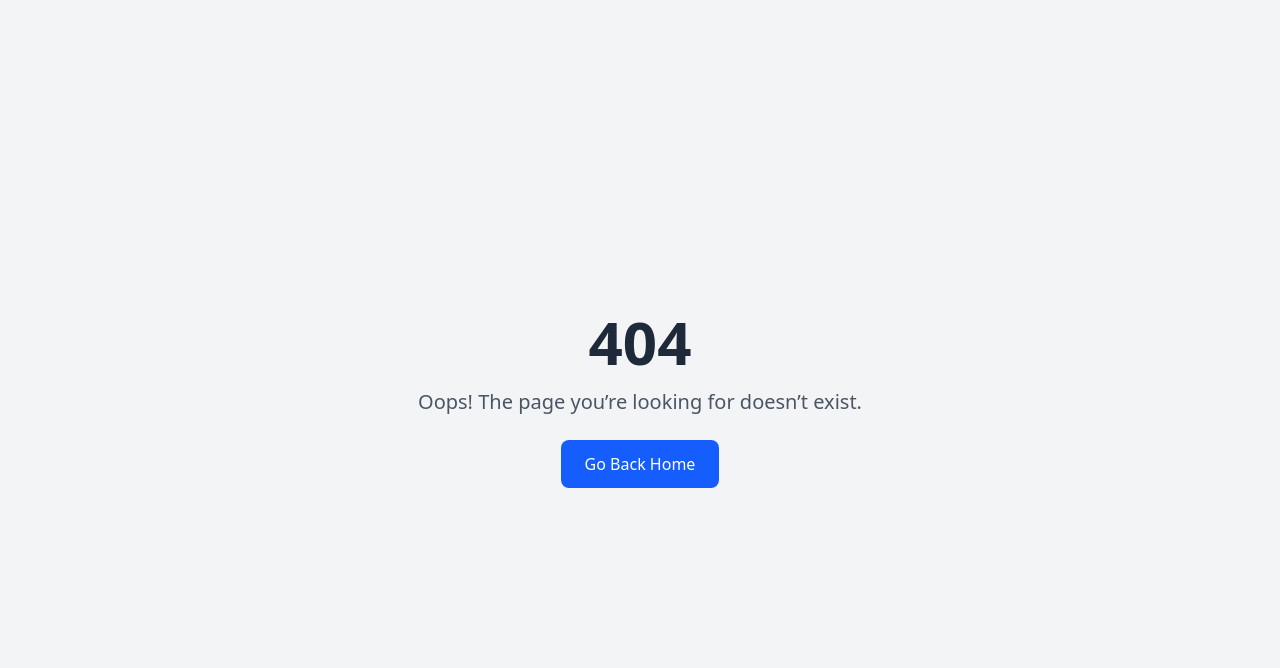
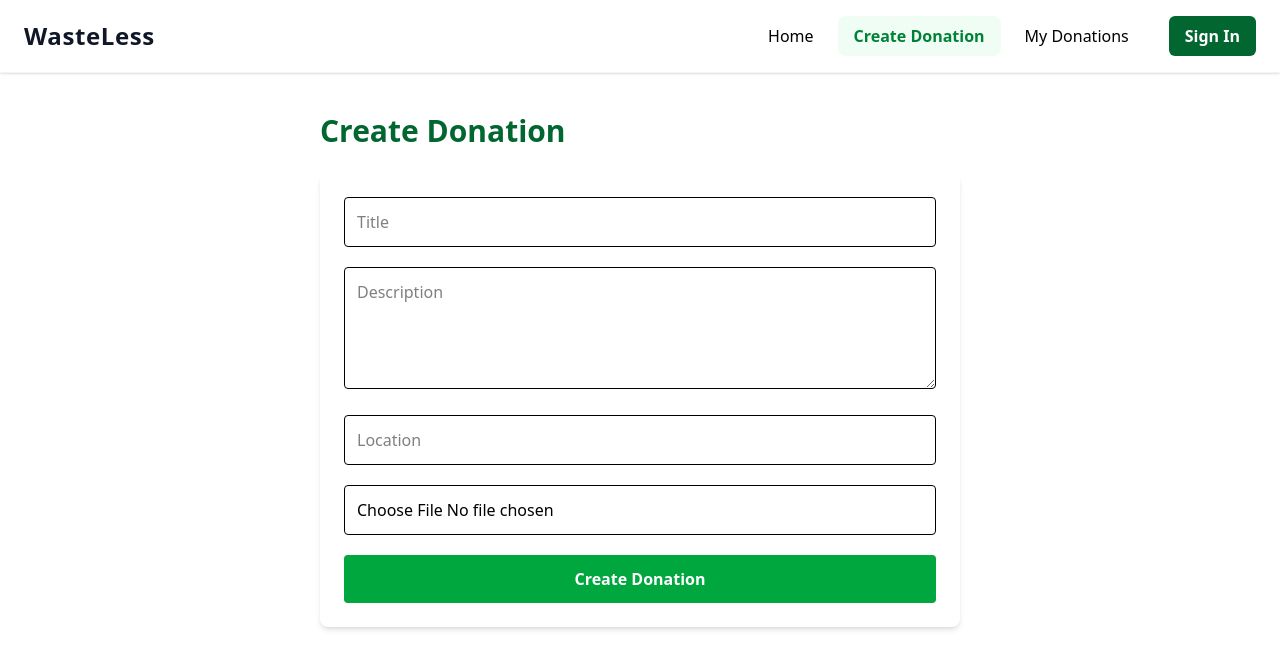
Before and after one commit to MojolaoluwaGafar/foodwastereduction-frontend, a React (Vite) app: page /create-donation in a window 1280 px wide. Before the commit this address had no page. Shown: the top 668 px of the page. Built offline with nearby package versions, Linux system fonts and the light colour scheme.

Commit message:
donation upload-progress

```diff
--- a/src/components/HeroSection.jsx
+++ b/src/components/HeroSection.jsx
@@ -1,3 +1,5 @@
+import { Link } from "react-router-dom";
+
 export default function HeroSection() {
   return (
     <div className="w-full  overflow-hidden">
@@ -23,7 +25,9 @@ export default function HeroSection() {
             ➕ Track Food
           </button>
           <button className="border-2 border-green-600 hover:bg-green-700  py-3 px-6 rounded-md font-medium text-lg transition lg:w-[220px]">
-            ❤️ Donate Food
+            <Link to="/create-donation" className="btn-primary">
+              ❤️ Donate Food
+            </Link>
           </button>
         </div>
       </div>
--- a/src/components/NavBar.jsx
+++ b/src/components/NavBar.jsx
@@ -4,7 +4,7 @@ import { AuthContext } from "../context/AuthContext";
 
 const navItems = [
   { path: "/home", label: "Home" },
-  { path: "/share-food", label: "Share Food" },
+  {path: "/create-donation", label: "Create Donation"},
   { path: "/donations", label: "My Donations" },
 ];
 
--- /dev/null
+++ b/src/pages/CreateDonation.jsx
@@ -0,0 +1,126 @@
+import { useState } from "react";
+import { useNavigate } from "react-router-dom";
+import uploadToCloudinary from "../utils/uploadToCloudinary";
+import showCustomToast from "../utils/showCustomToast";
+import Navbar from "../components/NavBar";
+
+export default function CreateDonation() {
+  const navigate = useNavigate();
+  const [form, setForm] = useState({
+    title: "",
+    description: "",
+    location: "",
+    image: "",
+  });
+  const [uploading, setUploading] = useState(false);
+
+  const handleChange = (e) => {
+    setForm({ ...form, [e.target.name]: e.target.value });
+  };
+
+  const handleImageUpload = async (e) => {
+    const file = e.target.files[0];
+    if (!file) return;
+
+    setUploading(true);
+    try {
+      const url = await uploadToCloudinary(file);
+      setForm({ ...form, image: url });
+      showCustomToast("Image uploaded successfully", "success");
+    } catch (err) {
+      showCustomToast(err.message, "error");
+    } finally {
+      setUploading(false);
+    }
+  };
+
+  const handleSubmit = async (e) => {
+    e.preventDefault();
+    try {
+      const res = await fetch("http://localhost:5050/api/food", {
+        method: "POST",
+        headers: {
+          "Content-Type": "application/json",
+          Authorization: `Bearer ${localStorage.getItem("token")}`,
+        },
+        body: JSON.stringify(form),
+      });
+
+      if (!res.ok) throw new Error("Failed to create donation");
+
+      showCustomToast("Donation created successfully", "success");
+      navigate("/donations");
+    } catch (err) {
+      showCustomToast(err.message, "error");
+    }
+  };
+
+  return (
+    <>
+      <Navbar />
+      <div className="max-w-2xl mx-auto mt-10 px-4">
+        <h2 className="text-3xl font-bold text-green-800 mb-6">
+          Create Donation
+        </h2>
+
+        <form
+          onSubmit={handleSubmit}
+          className="space-y-5 bg-white p-6 shadow-md rounded-lg"
+        >
+          <input
+            type="text"
+            name="title"
+            value={form.title}
+            onChange={handleChange}
+            className="w-full border p-3 rounded"
+            placeholder="Title"
+            required
+          />
+          <textarea
+            name="description"
+            value={form.description}
+            onChange={handleChange}
+            className="w-full border p-3 rounded"
+            placeholder="Description"
+            rows="4"
+            required
+          />
+          <input
+            type="text"
+            name="location"
+            value={form.location}
+            onChange={handleChange}
+            className="w-full border p-3 rounded"
+            placeholder="Location"
+            required
+          />
+
+          <input
+            type="file"
+            accept="image/*"
+            onChange={handleImageUpload}
+            className="w-full border p-3 rounded"
+          />
+          {uploading && (
+            <p className="text-sm text-gray-500">Uploading image...</p>
+          )}
+          {form.image && (
+            <img
+              src={form.image}
+              alt="Preview"
+              className="w-full max-h-64 object-cover rounded"
+            />
+          )}
+
+          <button
+            type="submit"
+            disabled={uploading}
+            className="w-full bg-green-600 text-white py-3 rounded font-semibold hover:bg-green-700 disabled:opacity-50"
+          >
+            {uploading ? "Please wait..." : "Create Donation"}
+          </button>
+        </form>
+      </div>
+    </>
+  );
+}
--- a/src/pages/ShareFood.jsx
+++ /dev/null
@@ -1,143 +0,0 @@
-import { useState } from "react";
-import showCustomToast from "../utils/showCustomToast";
-import Navbar from "../components/NavBar";
-import uploadToCloudinary from "../utils/uploadToCloudinary";
-import { useNavigate } from "react-router-dom";
-
-export default function ShareFood() {
-    const navigate = useNavigate();
-  const [form, setForm] = useState({
-    title: "",
-    description: "",
-    location: "",
-    image: null,
-  });
-
-  const [preview, setPreview] = useState(null);
-
-  const handleChange = (e) => {
-    const { name, value } = e.target;
-    setForm({ ...form, [name]: value });
-  };
-
-  const handleImageChange = (e) => {
-    const file = e.target.files[0];
-    setForm({ ...form, image: file });
-    setPreview(URL.createObjectURL(file));
-  };
-
-  const handleSubmit = async (e) => {
-    e.preventDefault();
-
-    if (!form.image) {
-      showCustomToast("Please select an image", "error");
-      return;
-    }
-
-    try {
-      showCustomToast("Uploading image...", "success");
-      const imageUrl = await uploadToCloudinary(form.image);
-
-      const res = await fetch("http://localhost:5050/api/food", {
-        method: "POST",
-        headers: {
-          "Content-Type": "application/json",
-          Authorization: `Bearer ${localStorage.getItem("token")}`,
-        },
-        body: JSON.stringify({
-          title: form.title,
-          description: form.description,
-          location: form.location,
-          image: imageUrl,
-        }),
-      });
-
-      const result = await res.json();
-
-      if (!res.ok) {
-        throw new Error(result.message || "Failed to share food");
-      }
-
-      showCustomToast("Food shared successfully!", "success");
-
-      // ✅ Clear form
-      setForm({
-        title: "",
-        description: "",
-        location: "",
-        image: null,
-      });
-      setPreview(null);
-
-      // ✅ Redirect to My Donations page
-      navigate("/donations");
-    } catch (err) {
-      console.error(err);
-      showCustomToast(err.message || "Something went wrong", "error");
-    }
-  };
-
-
-  return (
-    <div>
-      <Navbar />
-      <div className="max-w-2xl mx-auto mt-10 px-4">
-        <h1 className="text-3xl font-bold mb-6 text-green-700">Share Food</h1>
-
-        <form
-          onSubmit={handleSubmit}
-          className="space-y-5 bg-white p-6 shadow-md rounded-lg"
-        >
-          <input
-            type="text"
-            name="title"
-            value={form.title}
-            onChange={handleChange}
-            placeholder="Food Title"
-            className="w-full border p-3 rounded"
-          />
-
-          <textarea
-            name="description"
-            value={form.description}
-            onChange={handleChange}
-            placeholder="Description"
-            rows="4"
-            className="w-full border p-3 rounded"
-          />
-
-          <input
-            type="text"
-            name="location"
-            value={form.location}
-            onChange={handleChange}
-            placeholder="Location"
-            className="w-full border p-3 rounded"
-          />
-
-          <input
-            type="file"
-            accept="image/*"
-            onChange={handleImageChange}
-            className="w-full border p-3 rounded"
-          />
-
-          {preview && (
-            <img
-              src={preview}
-              alt="Preview"
-              className="w-full max-h-64 object-cover rounded mt-2"
-            />
-          )}
-
-          <button
-            type="submit"
-            className="w-full bg-green-600 text-white py-3 rounded font-semibold hover:bg-green-700"
-          >
-            Share Food
-          </button>
-        </form>
-      </div>
-    </div>
-  );
-}
--- a/src/routes/AppRoutes.jsx
+++ b/src/routes/AppRoutes.jsx
@@ -8,9 +8,9 @@ import Home from "../pages/Home";
 import TrackedHistory from "../pages/TrackedHistory";
 import NotFound from "../components/common/loaders/NotFound";
 import ResetPassword from "../pages/ResetPassword";
-import ShareFood from "../pages/ShareFood";
 import Donations from "../pages/Donations";
 import EditDonation from "../pages/EditDonation";
+import CreateDonation from "../pages/CreateDonation";
 
 export default function AppRoutes() {
   return (
@@ -24,9 +24,10 @@ export default function AppRoutes() {
 
       <Route path="/home" element={<Home />} />
       <Route path="/history" element={<TrackedHistory />} />
-      <Route path="/share-food" element={<ShareFood />} />
       <Route path="/donations" element={<Donations />} />
       <Route path="/edit-donation/:id" element={<EditDonation />} />
+      <Route path="/create-donation" element={<CreateDonation />} />
+
 
       <Route path="*" element={<NotFound />} />
     </Routes>
--- a/src/utils/uploadToCloudinary.js
+++ b/src/utils/uploadToCloudinary.js
@@ -1,6 +1,6 @@
 export default async function uploadToCloudinary(file) {
-  const CLOUD_NAME = "dfrzhfxtd";
-  const UPLOAD_PRESET = "wasteless_unsigned";
+  const CLOUD_NAME = import.meta.env.VITE_CLOUDINARY_CLOUD_NAME;
+  const UPLOAD_PRESET = import.meta.env.VITE_CLOUDINARY_UPLOAD_PRESET;
 
   const formData = new FormData();
   formData.append("file", file);
```
